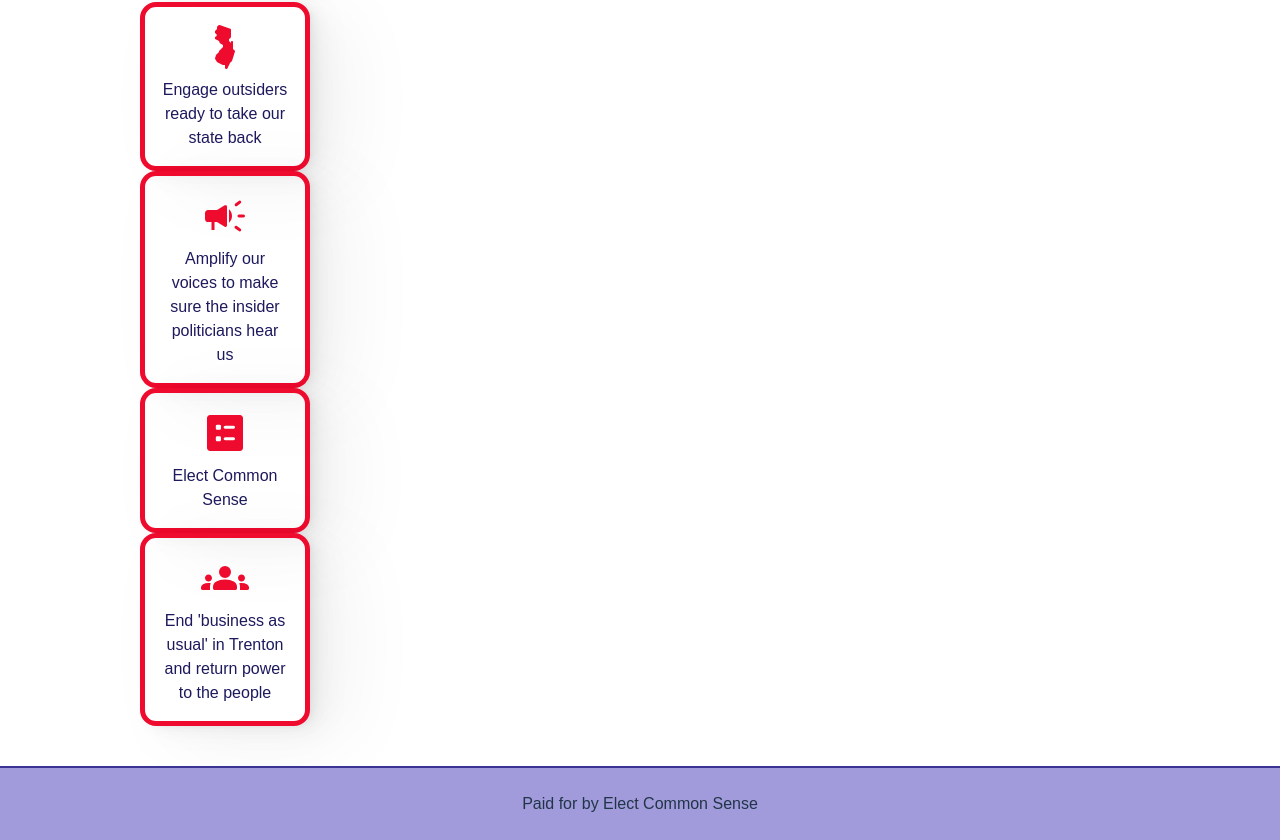
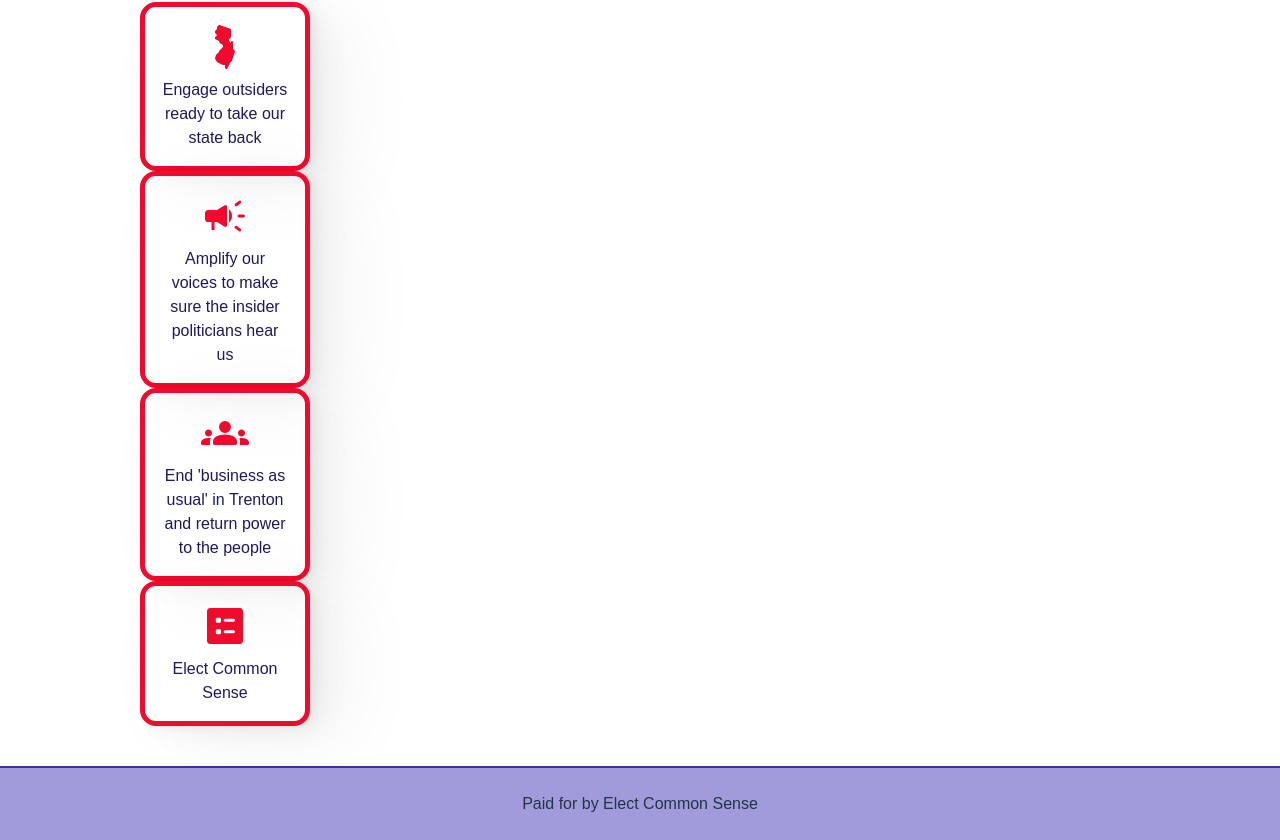
Before and after one commit to National-Public-Affairs/ecs-nj-splash-react, a React (Vite) app: page /mission in a window 1280 px wide. Shown: the part 1149-1989 px from the top of the page. Built offline with nearby package versions, Linux system fonts and the light colour scheme; a web font is replaced by a local one.

Commit message:
changed order

```diff
--- a/src/pages/Mission/Mission.tsx
+++ b/src/pages/Mission/Mission.tsx
@@ -56,13 +56,13 @@ function Content() {
           borderColor="#ef0b2e"
         />
         <Tile
-          icon={<Ballot fillColor="#ef0b2e" />}
-          text="Elect Common Sense"
+          icon={<People fillColor="#ef0b2e" />}
+          text="End 'business as usual' in Trenton and return power to the people"
           borderColor="#ef0b2e"
         />
         <Tile
-          icon={<People fillColor="#ef0b2e" />}
-          text="End 'business as usual' in Trenton and return power to the people"
+          icon={<Ballot fillColor="#ef0b2e" />}
+          text="Elect Common Sense"
           borderColor="#ef0b2e"
         />
       </div>
```
